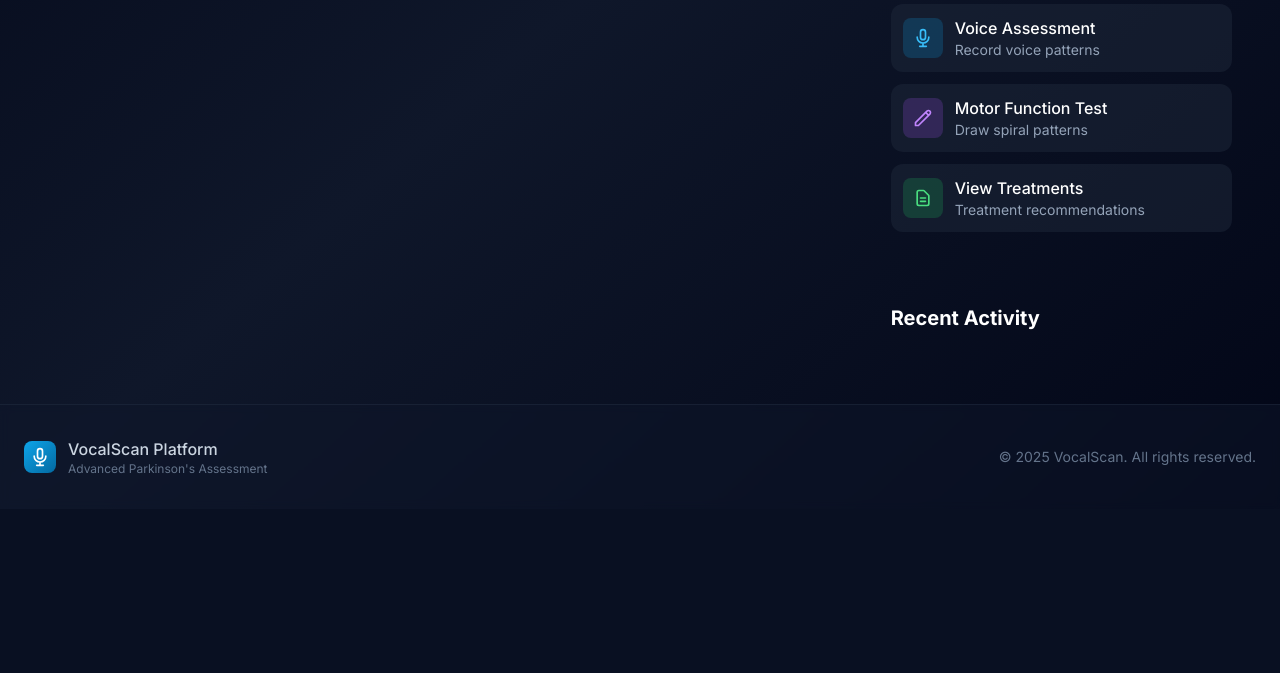
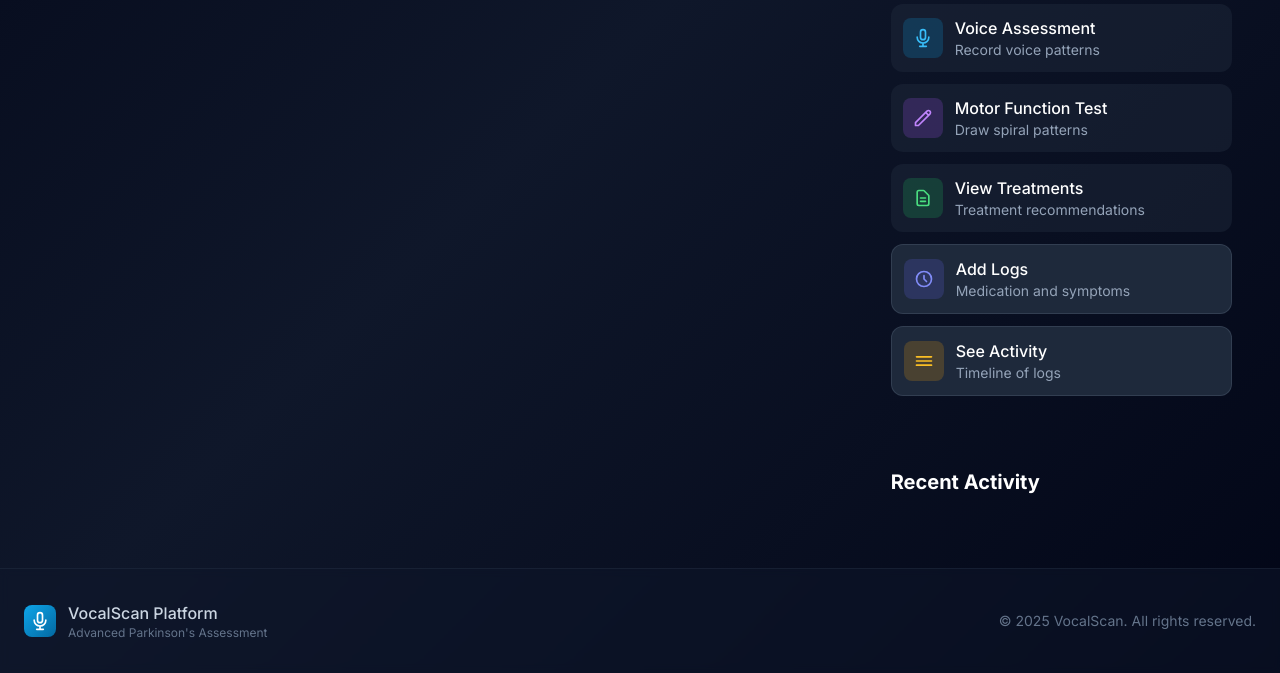
Before and after one commit to KrazeeCoder/VocalScan, a Flask app: page /dashboard in a window 1280 px wide. Shown: the part 613-1286 px from the top of the page. Before the commit the page ends 1087 px from the top, so only its background shows below. Run offline with Flask 3, Linux system fonts and the light colour scheme; some libraries are stand-ins or nearby versions.

Commit message:
buttons to treatment logging

```diff
--- a/backend/templates/dashboard.html
+++ b/backend/templates/dashboard.html
@@ -205,6 +205,30 @@
             <p class="text-dark-400 text-sm">Treatment recommendations</p>
           </div>
         </a>
+
+        <a href="/logs" class="flex items-center p-3 bg-dark-800 hover:bg-dark-700 rounded-xl transition-all duration-200 group border border-dark-600/50">
+          <div class="w-10 h-10 bg-indigo-500/20 rounded-lg flex items-center justify-center mr-3 group-hover:bg-indigo-500/30">
+            <svg class="w-5 h-5 text-indigo-400" fill="none" stroke="currentColor" viewBox="0 0 24 24">
+              <path stroke-linecap="round" stroke-linejoin="round" stroke-width="2" d="M12 8v4l3 3m6-3a9 9 0 11-18 0 9 9 0 0118 0z"></path>
+            </svg>
+          </div>
+          <div>
+            <p class="text-white font-medium">Add Logs</p>
+            <p class="text-dark-400 text-sm">Medication and symptoms</p>
+          </div>
+        </a>
+
+        <a href="/activity" class="flex items-center p-3 bg-dark-800 hover:bg-dark-700 rounded-xl transition-all duration-200 group border border-dark-600/50">
+          <div class="w-10 h-10 bg-amber-500/20 rounded-lg flex items-center justify-center mr-3 group-hover:bg-amber-500/30">
+            <svg class="w-5 h-5 text-amber-400" fill="none" stroke="currentColor" viewBox="0 0 24 24">
+              <path stroke-linecap="round" stroke-linejoin="round" stroke-width="2" d="M3 7h18M3 12h18M3 17h18"></path>
+            </svg>
+          </div>
+          <div>
+            <p class="text-white font-medium">See Activity</p>
+            <p class="text-dark-400 text-sm">Timeline of logs</p>
+          </div>
+        </a>
       </div>
     </div>
 
```
